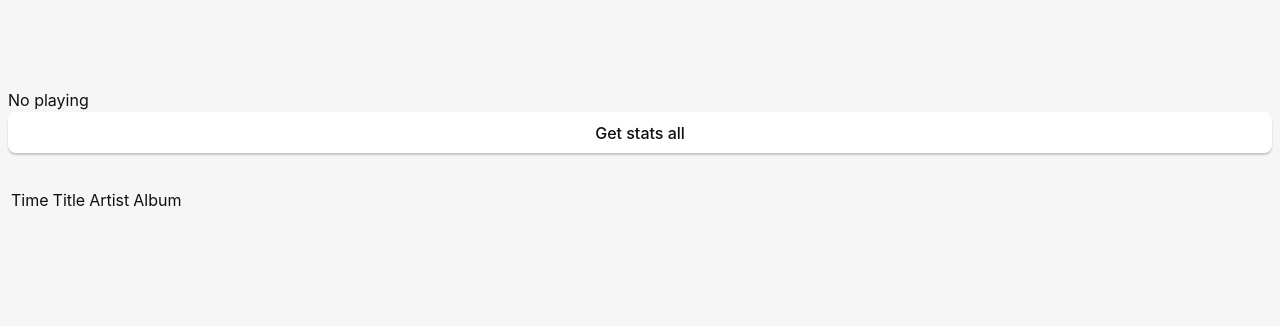
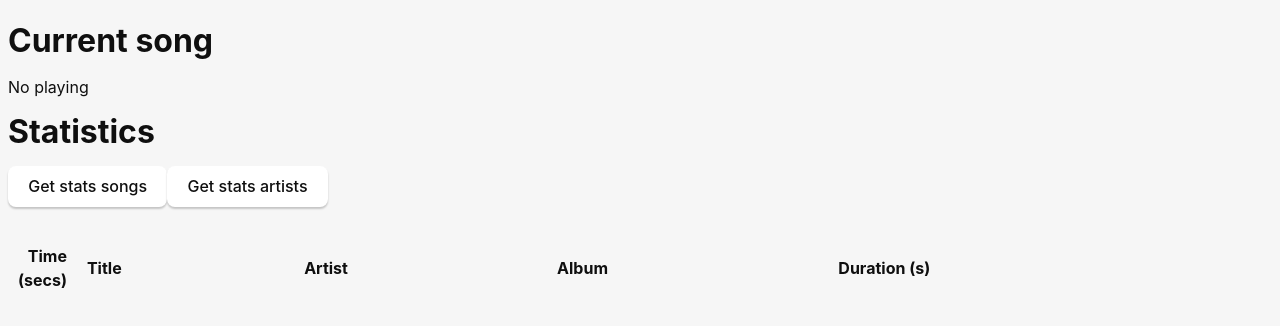
Before and after one commit to vncnz/muninn, a React (Vite) app: page / in a window 1280 px wide. Shown: the top 326 px of the page. Built offline with nearby package versions, Linux system fonts and the light colour scheme.

Commit message:
Add artists stats and structure VisualTable

```diff
--- a/src/App.css
+++ b/src/App.css
@@ -5,21 +5,22 @@
   font-weight: 400;
 
   color: #0f0f0f;
-  background-color: #f6f6f6;
+  --background-color: #f6f6f6;
+  background-color: var(--background-color);
 
   font-synthesis: none;
   text-rendering: optimizeLegibility;
   -webkit-font-smoothing: antialiased;
   -moz-osx-font-smoothing: grayscale;
   -webkit-text-size-adjust: 100%;
+
+  --table-row-hover-bg: coral;
 }
 
 .container {
   margin: 0;
-  padding-top: 10vh;
   display: flex;
   flex-direction: column;
-  justify-content: center;
 }
 
 a {
@@ -70,7 +71,7 @@ button {
 @media (prefers-color-scheme: dark) {
   :root {
     color: #f6f6f6;
-    background-color: #2f2f2f;
+    --background-color: #2f2f2f;
   }
 
   a:hover {
--- a/src/App.tsx
+++ b/src/App.tsx
@@ -3,9 +3,8 @@ import { useState, useEffect, useReducer } from "react";
 import { invoke } from "@tauri-apps/api/core";
 import { listen } from "@tauri-apps/api/event";
 import "./App.css";
-import Pie from "./Pie/Pie";
-import { songInfo, songPlaying, songStat } from "./types";
-import VisualTable from "./VisualTable/VisualTable";
+import { songInfo, songPlaying, songStat, songStatTable } from "./types";
+import { VisualTable } from "./VisualTable/VisualTable";
 
 /* function songDataReducer (_state: songInfo, evt: String): any {
   let [title, artist, album, length, position] = evt.split('|')
@@ -48,6 +47,9 @@ function App() {
   const [song, setSong] = useState({ metadata: { key: '', title: '', artist: '', album: '', len_secs: 0 }, position: 0 } as songPlaying);
   // const [song, songDispatch] = useReducer(songDataReducer, { title: '', artist: '', album: '', length: 0, position: 0 } as songInfo)
 
+  const [groupType, setGroupType] = useState('song')
+
+
   useEffect(() => {
     // Subscribe once
     const unlisten = listen<string>("mpris-event", (event: any) => {
@@ -74,10 +76,17 @@ function App() {
     // TODO: download lyrics
     console.log(song)
   }
-  async function get_stats_all() {
+  async function get_stats(type: string, params: any) {
+    params = params || {}
+    setGroupType(type)
+    let s: songStat[] = []
+    if (type === 'artist') {
+      s = await invoke("get_top_artists", {}) as songStat[]
+    } else if (type === 'song') {
     // Learn more about Tauri commands at https://tauri.app/develop/calling-rust/
-    let s = await invoke("get_stats_all", {}) as songStat[]
-    s.sort((a,b) => b.time - a.time)
+      s = await invoke("get_stats_all", {}) as songStat[]
+    }
+    // s.sort((a,b) => b.time - a.time)
     setStats(s)
     // console.log('get_stats_all', s)
   }
@@ -108,13 +117,57 @@ function App() {
     :
     <div>No playing</div>
 
+  let stats2 = stats.map((song: songStat) => {
+    return {
+      title: song.metadata.title,
+      artist: song.metadata.artist,
+      album: song.metadata.album,
+      len_secs: song.metadata.len_secs,
+      time: song.time
+    } as songStatTable
+  })
+
+  let columns: any[] = []
+  if (groupType === 'song')
+    columns = [
+          {
+            key: "time",
+            label: "Time (secs)",
+            align: "right"
+          },
+          { key: "title", label: "Title" },
+          { key: "artist", label: "Artist" },
+          { key: "album", label: "Album" },
+          { key: "len_secs", label: "Duration (s)" }
+        ]
+  else if (groupType === 'artist')
+    columns = [
+          {
+            key: "time",
+            label: "Total time (secs)",
+            align: "right"
+          },
+          { key: "artist", label: "Artist" }
+        ]
+
+
   return (
     <main className="container">
+      <h1>Current song</h1>
       <div>{songEl}</div>
       {/*<button onClick={() => { get_stats() }}>Get stats</button>*/}
-      <button onClick={() => { get_stats_all() }}>Get stats all</button>
+
+      <h1>Statistics</h1>
+      <div className="buttons">
+        <button onClick={() => { get_stats('song', {}) }}>Get stats songs</button>
+        <button onClick={() => { get_stats('artist', {}) }}>Get stats artists</button>
+      </div>
       {/*<Pie data={stats} />*/}
-      <VisualTable data={stats} />
+      <VisualTable<songStatTable>
+        visualkey="time"
+        columns={columns}
+        rows={stats2}
+      />
     </main>
   );
 }
--- a/src/VisualTable/VisualTable.module.scss
+++ b/src/VisualTable/VisualTable.module.scss
@@ -1,15 +1,59 @@
 
 .visualTable {
+    table {
+        border-collapse: collapse;
+        width: 100%;
+        // border-spacing: 10px 5px;
+
+        th, td {
+            padding: 5px 10px;
+            // text-wrap: nowrap;
+            text-overflow: ellipsis;
+            overflow: hidden;
+        }
+
+        thead tr th:nth-child(1) {
+            width: 1%;
+            // display: grid;
+            // grid-template-columns: auto 1fr 1fr 1fr;
+        }
+
+        tr {
+            &.rowHovered {
+                // background-color: coral;
+                background-image: linear-gradient(to top, transparent, rebeccapurple 50%, transparent);
+            }
+        }
+    }
+
     .stack {
         display: flex;
         flex-direction: row;
         width: 100%;
         height: 2rem;
+        // overflow: hidden;
 
         div {
             display: flex;
             flex-direction: row;
             align-items: center;
+
+            $border-radius: 8px;
+            &:nth-child(1) {
+                border-top-left-radius: $border-radius;
+                border-bottom-left-radius: $border-radius;
+            }
+            &:nth-last-child(1) {
+                border-top-right-radius: $border-radius;
+                border-bottom-right-radius: $border-radius;
+            }
+
+            &.rectHovered {
+                transform: scale(1, 1.3);
+                // outline-offset: -3px;
+                // outline: 2px solid var(--background-color);
+                // border-radius: $border-radius;
+            }
         }
     }
 }
--- a/src/VisualTable/VisualTable.tsx
+++ b/src/VisualTable/VisualTable.tsx
@@ -1,38 +1,111 @@
 import classes from "./VisualTable.module.scss";
+import { useState, useEffect, useReducer } from "react";
 
-import { songStat } from "../types";
 // type counterDict = Record<string, number>;
 
-export default function VisualTable ({ data }: { data: songStat[] }) {
+type Column<T> = {
+  key: keyof T;
+  label: string;
+  align?: "left" | "right";
+  format?: (value: T[keyof T]) => string;
+};
+
+type VisualTableProps<T> = {
+  visualkey: keyof T;
+  columns: Column<T>[];
+  rows: T[];
+  // onHoverRow?: (row: T | null) => void;
+  // onSelectRow?: (row: T | null) => void;
+};
+
+
+
+export function VisualTable<T extends object>({
+    visualkey,
+    columns,
+    rows,
+    // rowId,
+    // onHoverRow,
+    // onSelectRow,
+    }: VisualTableProps<T>) {
+    const [selectedRowIdx, setSelectedRowIdx] = useState(-1);
     // console.log(data)
 
-    let full = data.reduce((acc: number, v: songStat) => acc + v.time, 0)
+    let full = rows.reduce((acc: number, v: any) => acc + v[visualkey], 0)
     let cumulate = 0
-    let color = -1
-    let colors = ["rgb(200, 0, 0)", "rgb(0, 200, 0)", "rgb(0, 0, 200)",
+    /* let colors = ["rgb(200, 0, 0)", "rgb(0, 200, 0)", "rgb(0, 0, 200)",
                   "rgb(200, 0, 200)", "rgb(200, 200, 0)", "rgb(0, 200, 200)",
-                  "rgb(100, 100, 100)", "rgb(100, 200, 100)"]
+                  "rgb(100, 100, 100)", "rgb(100, 200, 100)"] */
+    let colors = ['#57737a', '#85bdbf', '#c2fcf7', '#d9fdff', '#e9feff']
 
-    let rectangles = data.map((el: songStat, idx: number) => {
-        let v = el.time / full
+    let rectangles = rows.map((el: any, idx: number) => {
+        let v = el[visualkey] / full
         cumulate += v
-        return <div style={{ flex: `${v} 1 0`, color: colors[idx] || 'white', backgroundColor: colors[idx] }} key={idx}></div>
+        let col = idx < colors.length ? colors[idx] : colors[colors.length - 1]
+        return <div
+            style={{ flex: `${v} 1 0`, backgroundColor: col }}
+            key={idx}
+            className={idx === selectedRowIdx ? classes.rectHovered : ''}
+
+                onMouseEnter={() => onHoverRow?.(idx)}
+                onMouseLeave={() => onHoverRow?.(-1)}
+            >
+        </div>
     })
     let stack =
         <div className={classes.stack}>
             {rectangles}
         </div>
 
-    let statsList = data.map((el, idx) => {
-        return <tr key={idx}><td>{el.time}s</td><td>{el.metadata.title}</td><td>{el.metadata.artist}</td><td>{el.metadata.album}</td></tr>
+    const onHoverRow = (idx: number) => {
+        setSelectedRowIdx(idx)
+    }
+
+    let tableRows = rows.map((row, index) => {
+        // const id = rowId ? rowId(row) : index.toString();
+        const id = index.toString()
+
+        return (
+            <tr
+                key={id}
+                onMouseEnter={() => onHoverRow?.(index)}
+                onMouseLeave={() => onHoverRow?.(-1)}
+                className={index === selectedRowIdx ? classes.rowHovered : ''}
+                // onClick={() => onSelectRow?.(row)}
+            >
+                {columns.map(col => {
+                const value = row[col.key];
+                return (
+                    <td
+                        key={String(col.key)}
+                        style={{ textAlign: col.align }}
+                    >
+                    {col.format
+                        ? col.format(value)
+                        : String(value)}
+                    </td>
+                );
+                })}
+            </tr>
+        );
     })
 
     return (
         <div className={classes.visualTable}>
             {stack}
             <table>
-                <thead><tr><td>Time</td><td>Title</td><td>Artist</td><td>Album</td></tr></thead>
-                <tbody>{statsList}</tbody>
+                <thead>
+                    <tr>
+                        {columns.map(col => (
+                            <th key={String(col.key)} style={{ textAlign: col.align }}>
+                            {col.label}
+                            </th>
+                        ))}
+                    </tr>
+                </thead>
+                <tbody>
+                    {tableRows}
+                </tbody>
             </table>
         </div>
     )
```
Also changed, not shown: src/types.ts (+8 -0 lines), 2 other files (tests, documents, lock files or other folders).
